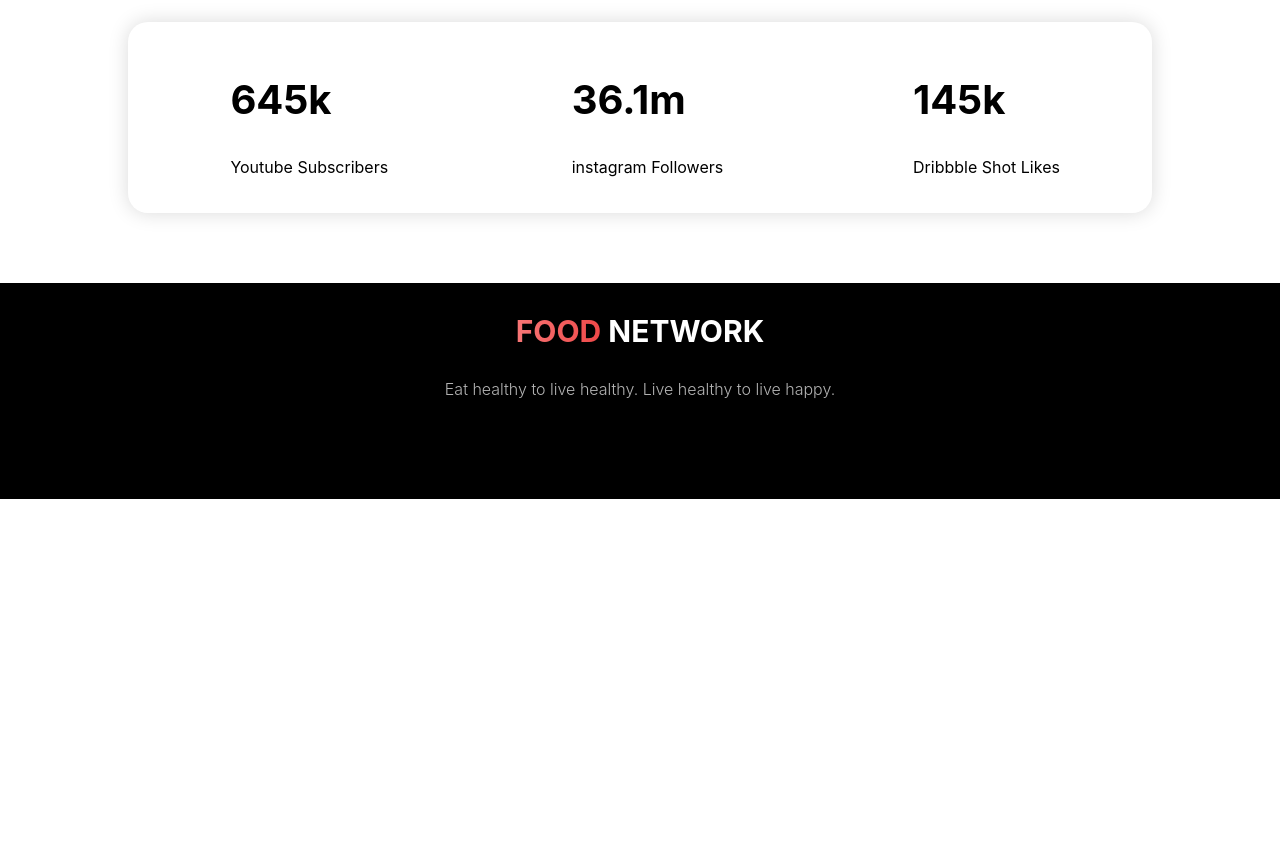
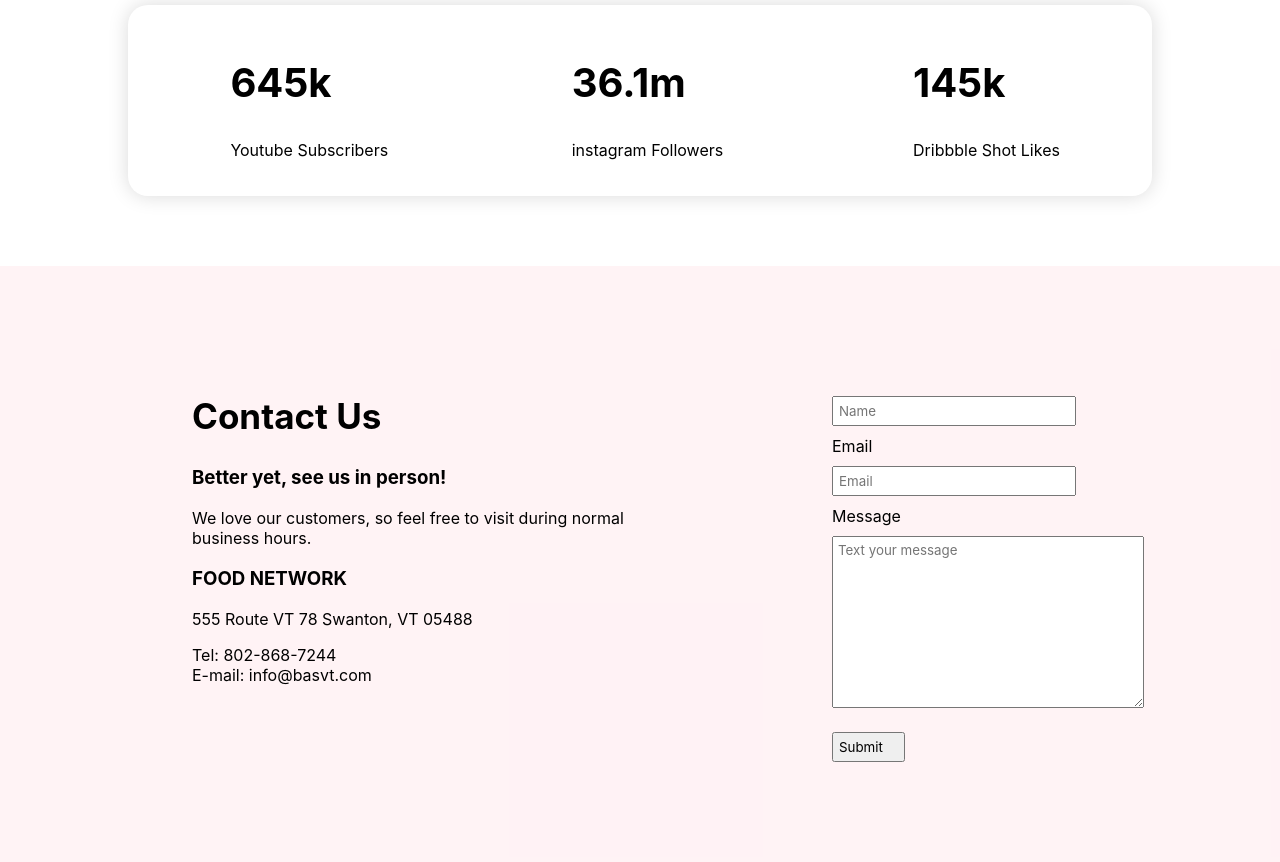
Before and after one commit to ditu10/Food-Network, a plain HTML site: page index.html in a window 1280 px wide. Shown: the part 1938-2800 px from the top of the page. Before the commit the page ends 2453 px from the top, so only its background shows below. Drawn offline with Linux system fonts and the light colour scheme.

Commit message:
contact added

```diff
--- a/index.html
+++ b/index.html
@@ -17,7 +17,7 @@
                 <li><a href="#home">Home</a></li>
                 <li><a href="#About-me">About Me</a></li>
                 <li><a href="#recipie">My Recipies</a></li>
-                <li><a href="">Contact Me</a></li>
+                <li><a href="#contact">Contact Me</a></li>
             </ul>
         </div>
     </section>
@@ -49,11 +49,13 @@
         </div>
     </section>
 
+
+
+
+    <section id="recipie">
         <h2 style="text-align: center;">My recipies</h2>
         <p class="recipie-text">People who come to one of My eateries is most likely on the hunt for tender chunks of meat. Steaks, beef and lamb dishes are in abundance and cooked to their preference with fish and chicken meals like grilled sea bass and roast chicken also making an appearance.</p>
-
-
-    <section id="recipie" class="third-section">
+        <section class="third-section">
             <div class="thirty-width">
                 <img src="images/food/Project Cover.png" alt="">
                 <div class="inside-third-sec">
@@ -76,6 +78,9 @@
                 </div>
             </div>
         </section>
+    </section>
+
+
     <section class="like-section">
         <div class="like-div">
             <h2>645k</h2>
@@ -91,6 +96,31 @@
         </div>
     </section>
 
+    <section id="contact">
+        <div class="contact-div">
+            <h2>Contact Us</h2>
+            <h3>Better yet, see us in person!</h3>
+            <p>We love our customers, so feel free to visit during normal business hours.</p>
+            <h3>FOOD NETWORK</h3>
+            <p>555 Route VT 78 Swanton, VT 05488</p>
+            <p>Tel: 802-868-7244 <br> E-mail: info@basvt.com</p>
+
+        </div>
+        <div class="contact-div">
+            <form action="">
+                 <br>
+                <input type="text" placeholder="Name"> <br>
+                Email <br>
+                <input type="email" name="" id="" placeholder="Email"> <br>
+                Message <br>
+                <textarea name="" id="" cols="30" rows="10" placeholder="Text your message"></textarea>
+                <br>
+                <button type="submit">Submit</button>
+            </form>
+
+        </div>
+    </section>
+
 
     <footer>
         <h3><span>FOOD</span> NETWORK</h3>
--- a/style.css
+++ b/style.css
@@ -100,7 +100,7 @@ footer{
 
 }
 footer span{
-    background: -webkit-linear-gradient(180deg,rgb(238, 72, 72), rgb(248, 118, 118));
+    background: -webkit-linear-gradient(180deg,rgb(255, 99, 99), rgb(248, 118, 118));
     -webkit-background-clip: text;
     -webkit-text-fill-color: transparent;
 }
@@ -121,7 +121,7 @@ footer p{
     display: flex;
     justify-content: space-between;
     align-items: center;
-    padding-top: 10px;
+    padding-top: 5px;
 }
 
 .logo{
@@ -129,7 +129,7 @@ footer p{
     text-align: center;
 }
 .logo img{
-    height: 70px;
+    width: 60px;
 }
 .nav-bar{
     display: flex;
@@ -153,3 +153,26 @@ ul{
     color: white;
     font-weight: 500;
 }
+
+#contact{
+    /* background-image: url(images/fn.jpg);
+    background-repeat: no-repeat;
+    background-size: cover; */
+    background-color: rgba(255, 192, 203, 0.199);
+
+
+    display: flex;
+    justify-content: space-around;
+    align-items:flex-start;
+}
+.contact-div{
+    color: black;
+    width: 50%;
+    margin-left: 15%;
+    padding: 100px 0px;
+}
+
+input, textarea, button{
+    padding: 5px 20px 5px 5px;
+    margin: 10px 0px;
+}
```
Also changed, not shown: images/fn.jpg (added). Lines whose indentation alone changed are shown as unchanged.
